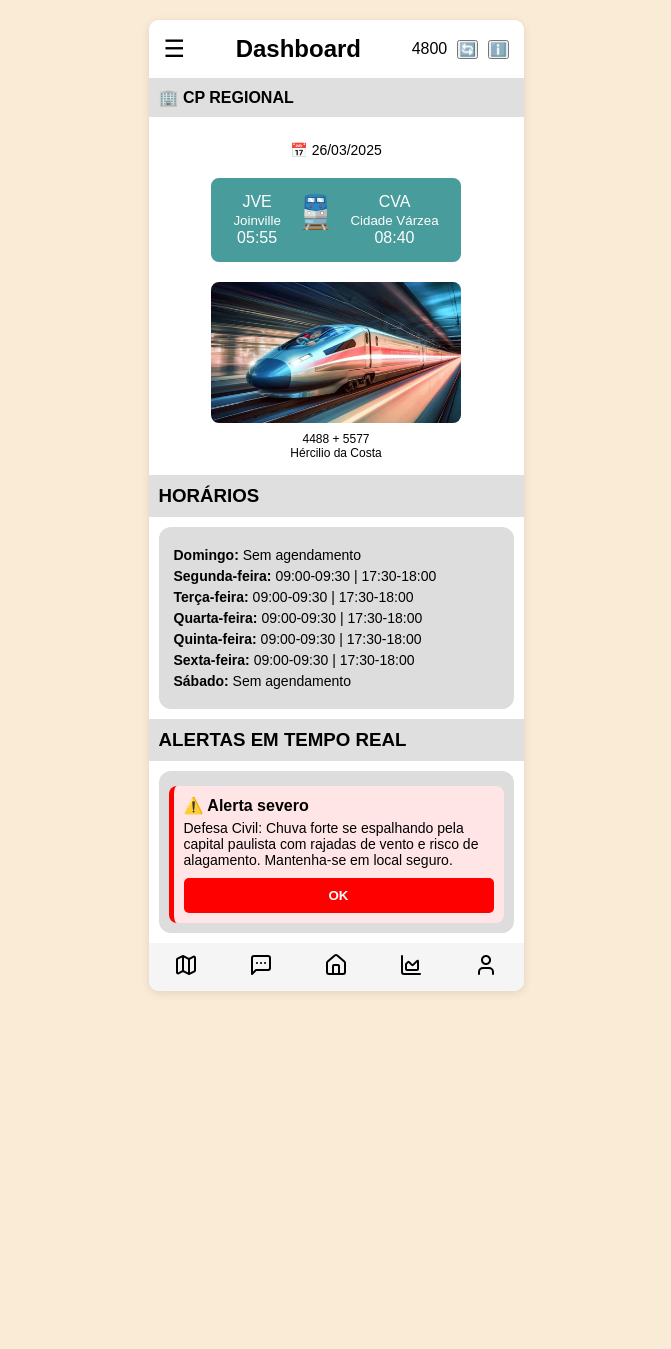
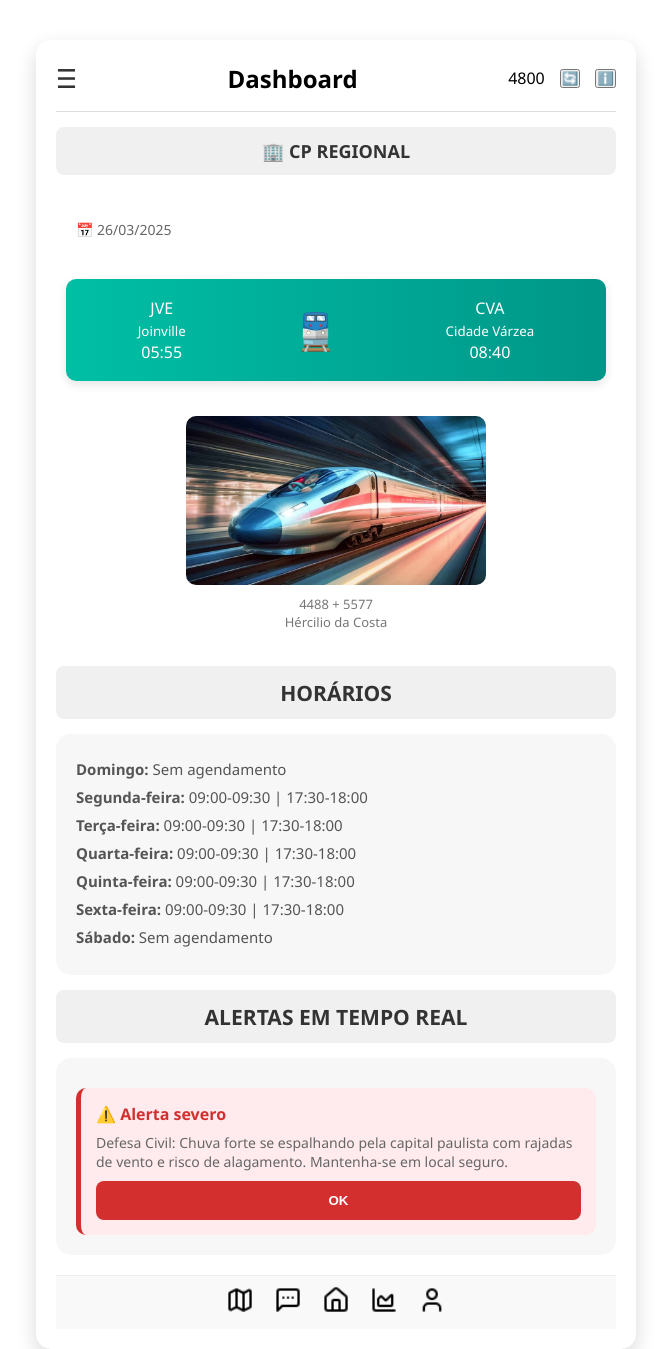
Before and after one commit to Braian-de-Liz/Tchuu-Tchuu, a PHP site: page /Public/pagGeralDashboard.html in a window 1280 px wide. Shown: the whole page, without its empty margins (304-975 px from the left). Before the commit the page ends 993 px from the top, so only its background shows below. Run offline with PHP 8.4, Linux system fonts and the light colour scheme.

Commit message:
dashboard atualização

```diff
--- a/Assets/styledash.css
+++ b/Assets/styledash.css
@@ -4,51 +4,65 @@
     box-sizing: border-box;
 }
 
-body {
-    font-family: Arial, sans-serif;
-    background-color: antiquewhite;
-    margin: 10px;
-    padding: 10px;
+html, body {
+    height: 100%;
+    font-family: 'Segoe UI', Tahoma, Geneva, Verdana, sans-serif;
+    background: linear-gradient(to right, #ffffff);
+    display: flex;
+    justify-content: center;
+    align-items: start;
+    padding: 20px;
 }
 
 .container {
-    background-color: white;
-    border-radius: 10px;
-    box-shadow: 0 2px 10px rgba(0, 0, 0, 0.1);
-    width: 375px;
-    margin: auto;
+    background-color: #fff;
+    border-radius: 15px;
+    box-shadow: 0 8px 20px rgba(0, 0, 0, 0.15);
+    width: 100%;
+    min-width: 280px;
     overflow: hidden;
+    padding: 20px;
 }
 
 .header {
     display: flex;
     justify-content: space-between;
     align-items: center;
-    padding: 15px;
-    background-color: white;
+    padding-bottom: 15px;
+    border-bottom: 1px solid #ddd;
 }
 
 .menu-icon {
-    font-size: 24px;
+    font-size: 26px;
+    color: #333;
+    cursor: pointer;
+    transition: color 0.3s;
+}
+
+.menu-icon:hover {
+    color: #00796b;
 }
 
 .header-icons {
     display: flex;
     align-items: center;
-    gap: 10px;
+    gap: 15px;
 }
 
 .informacoeslinha {
     width: 100%;
-    background-color: rgba(216, 216, 216, 0.8);
-    padding: 10px;
-    text-align: left;
-    font-size: 16px;
+    background-color: #f0f0f0;
+    padding: 12px;
+    text-align: center;
+    font-size: 18px;
     font-weight: bold;
+    color: #333;
+    border-radius: 8px;
+    margin: 15px 0;
 }
 
 .info-principal {
-    padding: 15px;
+    padding: 20px 10px;
     text-align: center;
     display: flex;
     flex-direction: column;
@@ -56,49 +70,63 @@ body {
 }
 
 .data {
+    width: 100%;
     text-align: left;
     padding: 10px;
+    font-size: 14px;
+    color: #666;
     margin-bottom: 10px;
-    font-size: 14px;
 }
 
 .informacoes2 {
-    background-color: rgba(0, 117, 117, 0.719);
+    background: linear-gradient(to right, #00bfa5, #009688);
     color: white;
     display: flex;
     justify-content: space-around;
-    width: 250px;
-    padding: 15px;
-    border-radius: 8px;
-    margin-bottom: 10px;
+    align-items: center;
+    width: 100%;
+    padding: 18px;
+    border-radius: 10px;
+    margin: 20px 0;
     text-align: center;
+    box-shadow: 0 4px 10px rgba(0,0,0,0.1);
+    flex-wrap: wrap;
 }
 
 .informacoes2c {
-    font-size: 32px;
+    font-size: 36px;
+    font-weight: bold;
+    word-break: break-word;
 }
 
 .tremimagem {
-    margin-top: 10px;
+    margin-top: 15px;
     text-align: center;
 }
 
 .tremimagem img {
     width: 100%;
-    max-width: 250px;
-    border-radius: 8px;
+    max-width: 300px;
+    border-radius: 10px;
+    transition: transform 0.3s;
+}
+
+.tremimagem img:hover {
+    transform: scale(1.05);
 }
 
 .trem-detalhes {
-    font-size: 12px;
+    font-size: 13px;
     margin-top: 5px;
+    color: #777;
 }
 
-.horarios {
-    background-color: #ddd;
-    padding: 15px;
-    margin: 10px;
-    border-radius: 12px;
+.horarios, .alertas {
+    background-color: #f7f7f7;
+    padding: 20px;
+    margin: 15px 0;
+    border-radius: 15px;
+    width: 100%;
 }
 
 .lista-horarios {
@@ -107,56 +135,108 @@ body {
 }
 
 .lista-horarios li {
-    margin-bottom: 5px;
-    font-size: 14px;
+    margin-bottom: 8px;
+    font-size: 15px;
+    color: #555;
 }
 
 .alertas {
-    background-color: #ddd;
-    padding: 10px;
-    margin: 10px;
-    border-radius: 12px;
     display: flex;
     flex-direction: column;
     align-items: center;
 }
 
 .alerta {
-    background: #ffe5e5;
-    padding: 10px;
-    border-left: 5px solid red;
-    border-radius: 8px;
-    margin-top: 5px;
+    background: #ffebee;
+    padding: 15px;
+    border-left: 5px solid #d32f2f;
+    border-radius: 10px;
+    margin-top: 10px;
+    width: 100%;
 }
 
 .alerta h4 {
-    margin-bottom: 5px;
+    margin-bottom: 8px;
+    color: #d32f2f;
 }
 
 .alerta p {
     font-size: 14px;
     margin-bottom: 10px;
+    color: #666;
 }
 
 .ok-btn {
-    background-color: red;
+    background-color: #d32f2f;
     color: white;
     border: none;
-    padding: 10px;
+    padding: 12px;
     width: 100%;
-    border-radius: 5px;
+    border-radius: 8px;
     font-weight: bold;
+    cursor: pointer;
+    transition: background 0.3s;
+}
+
+.ok-btn:hover {
+    background-color: #b71c1c;
 }
 
 .fot {
     display: flex;
-    justify-content: space-around;
+    justify-content: center;
+    gap: 20px;
     align-items: center;
     padding: 10px 0;
-    background-color: whitesmoke;
-    margin-top: 10px;
+    background-color: #f9f9f9;
+    border-top: 1px solid #eee;
+    margin-top: 20px;
+    flex-wrap: wrap;
 }
 
 .fot img {
-    width: 24px;
+    width: 28px;
+    transition: transform 0.3s;
 }
+
+.fot img:hover {
+    transform: scale(1.2);
+}
+
+/* RESPONSIVO: pequenas telas */
+@media (max-width: 450px) {
+    .container {
+        padding: 15px;
+    }
+
+    .informacoeslinha {
+        font-size: 16px;
+    }
+
+    .informacoes2 {
+        flex-direction: column;
+        gap: 10px;
+    }
+
+    .informacoes2c {
+        font-size: 28px;
+    }
+
+    .ok-btn {
+        font-size: 14px;
+    }
+}
+
+/* RESPONSIVO: médias telas */
+@media (min-width: 451px) and (max-width: 900px) {
+    .container {
+        max-width: 500px;
+    }
+}
+
+/* RESPONSIVO: telas grandes */
+@media (min-width: 901px) {
+    .container {
+        max-width: 600px;
+    }
+}
```
